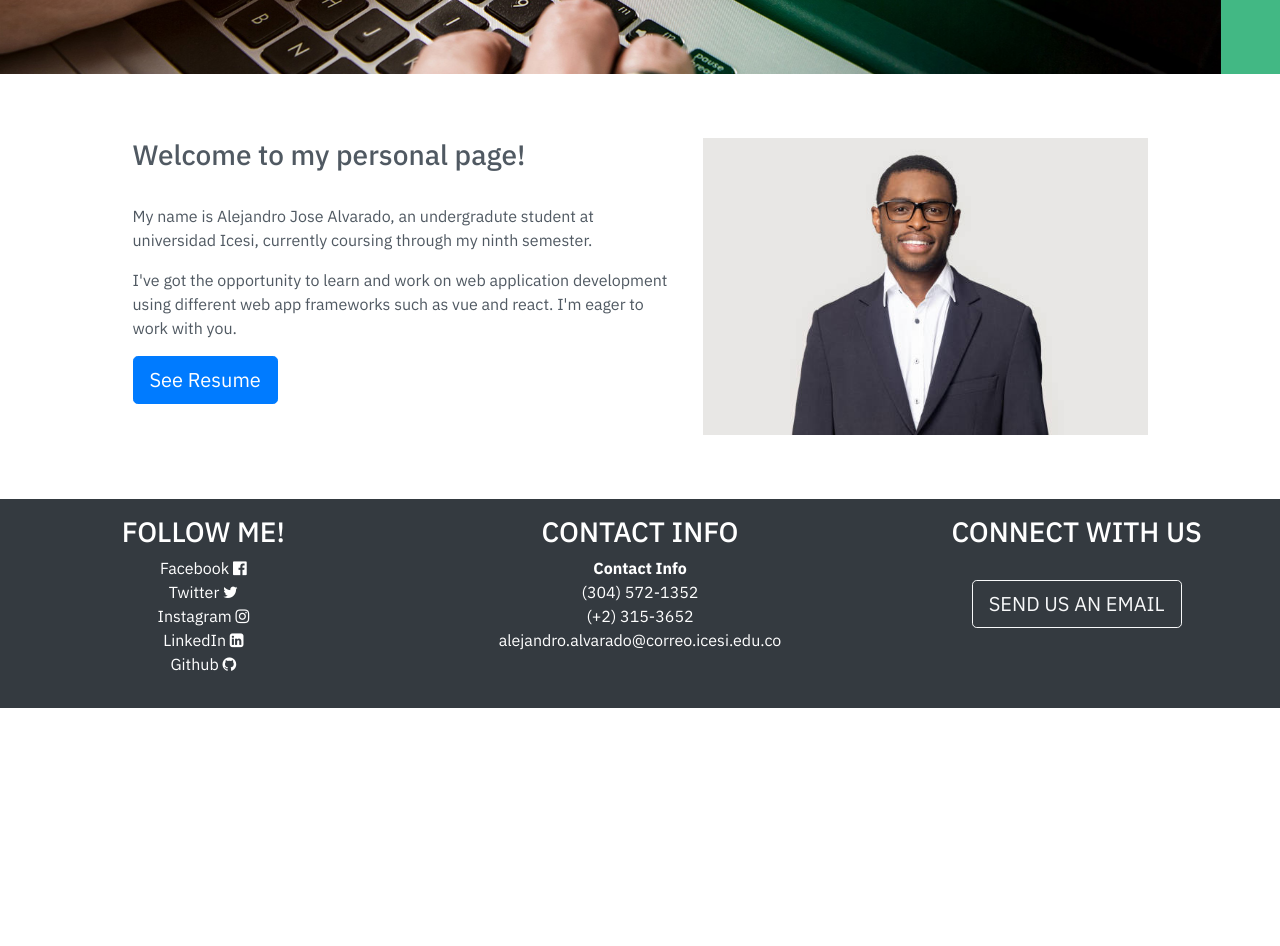
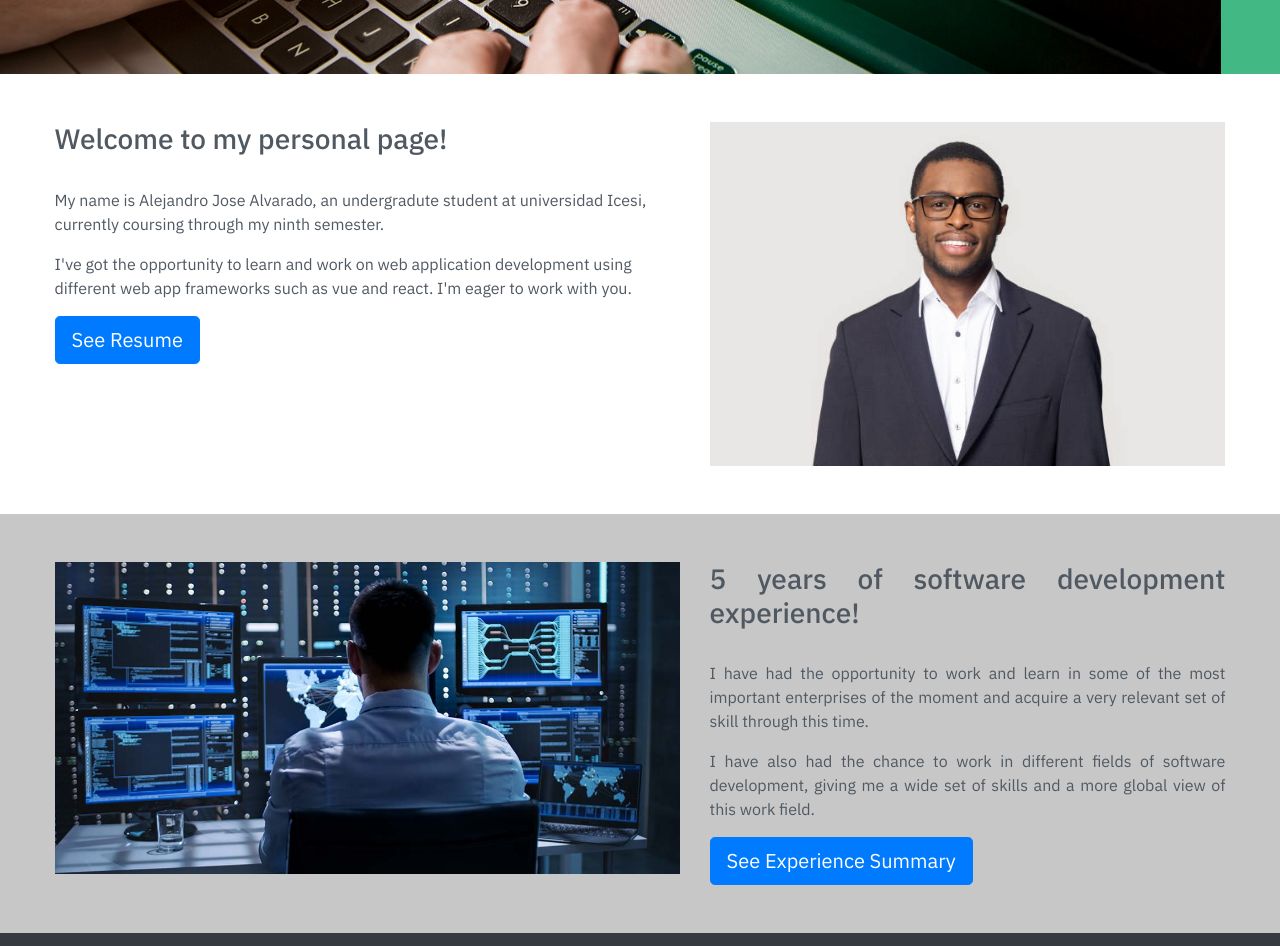
Before and after one commit to AlejoAlvarado/curriculumwebpage, a plain HTML site: page index.html in a window 1280 px wide. Shown: the part 540-1486 px from the top of the page. Before the commit the page ends 1248 px from the top, so only its background shows below. Drawn offline with nearby package versions, Linux system fonts and the light colour scheme.

Commit message:
Added a new row in index.html

```diff
--- a/index.html
+++ b/index.html
@@ -74,7 +74,6 @@
     </div>
 
 
-    <div class="container py-3">
     <div class="row justify-content-center py-5">
         <div class="col-lg-6">
             <h3 class="pb-4">Welcome to my personal page!</h3>
@@ -83,13 +82,30 @@
                 my ninth semester.</p>
             <p>I've got the opportunity to learn and work on web application development using different web app
                 frameworks such as vue and react. I'm eager to work with you.</p><a class="btn btn-primary btn-lg"
-                    href="#">See Resume</a>
+                href="resume.html">See Resume</a>
         </div>
 
-            <div class="col-lg-5 h-25"><img class="img-fluid" src="imgs/black.jpg">
+        <div class="col-lg-5"><img class="img-fluid" src="imgs/black.jpg">
         </div>
     </div>
+
+
+
+    <div class="row justify-content-center py-5" id="row1">
+        <div class="col-lg-6 "><img class="img-fluid" src="imgs/programando.jpg">
         </div>
+        <div class="col-lg-5 text-justify">
+            <h3 class="pb-4 ">5 years of software development experience!</h3>
+            <p>I have had the opportunity to work and learn in some of the most important enterprises of the moment and
+                acquire a very relevant set of skill through this time.</p>
+            <p>I have also had the chance to work in different fields of software development, giving me a wide set of
+                skills and a more global view of this work field.</p><a class="btn btn-primary btn-lg"
+                href="experience.html">See Experience Summary</a>
+        </div>
+
+
+    </div>
+
 
     <footer>
 
--- a/style.css
+++ b/style.css
@@ -5,7 +5,9 @@ body {
   font-family: 'IBM Plex Sans', sans-serif;
   color: #505962;
 }
-
+#row1{
+  background-color: rgb(199, 199, 199);
+}
 .bg-blue{
     background-color: rgb(51, 53, 58);
 }
```
Also changed, not shown: imgs/programando.jpg (added). Lines whose indentation alone changed are shown as unchanged.
